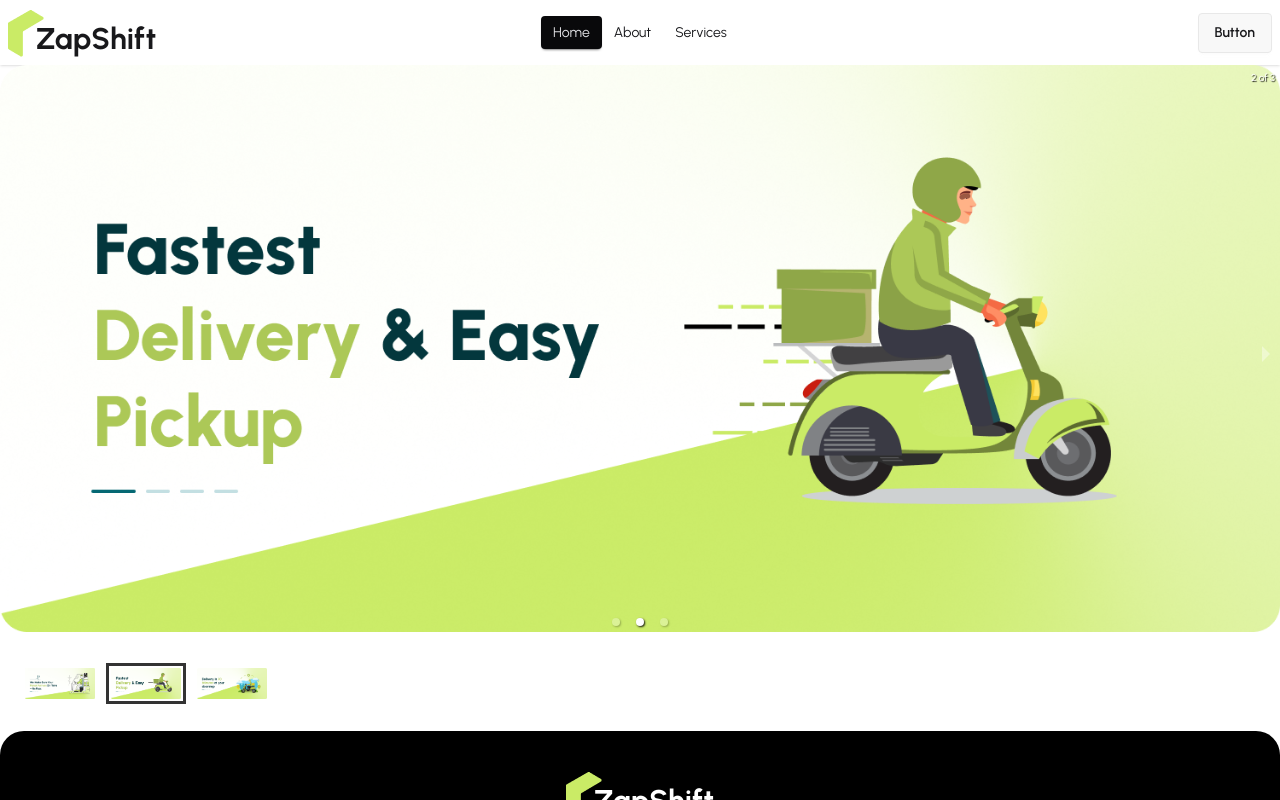
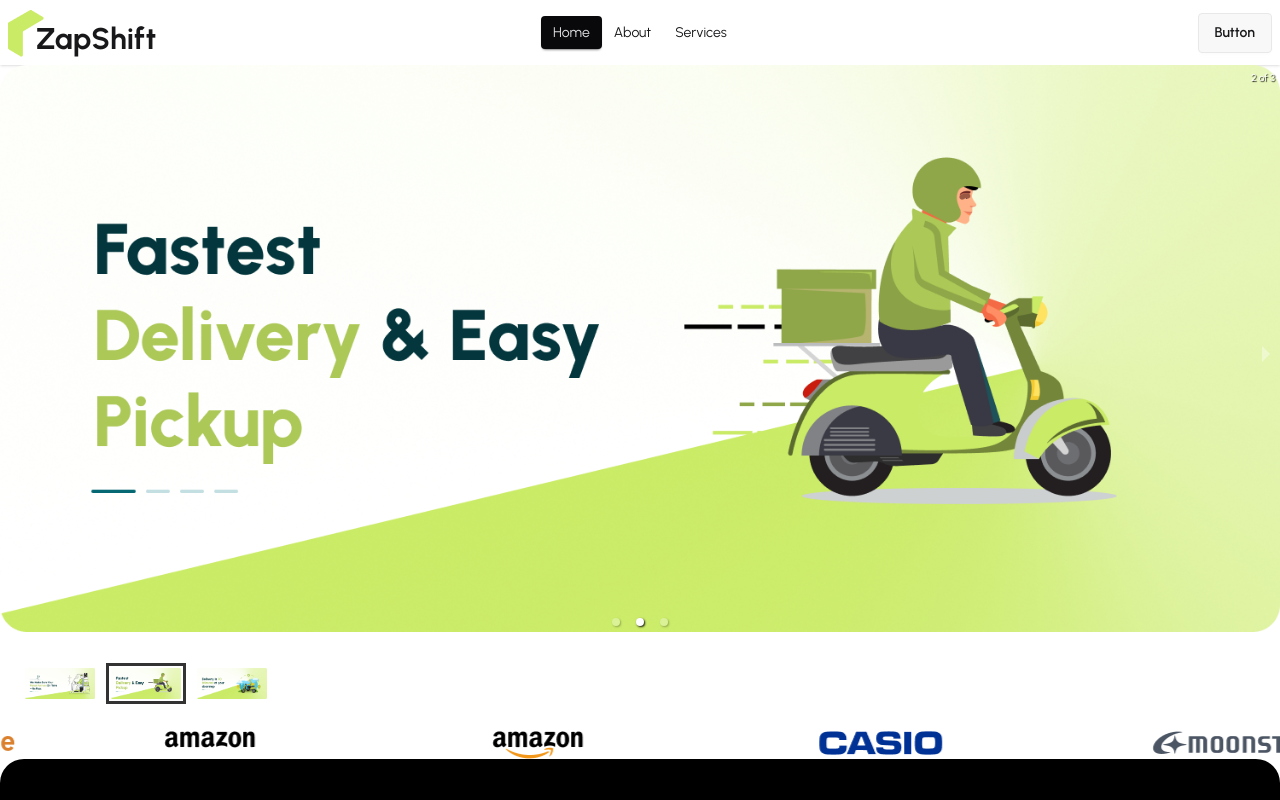
Before and after one commit to MizanurRahman-git/Zap_Shift_2, a React (Vite) app: page / in a window 1280 px wide. Shown: the top 800 px of the page. Built offline with nearby package versions, Linux system fonts and the light colour scheme.

Commit message:
added swiper

```diff
--- a/package.json
+++ b/package.json
@@ -16,6 +16,7 @@
     "react-icons": "^5.7.0",
     "react-responsive-carousel": "^3.2.23",
     "react-router": "^8.3.0",
+    "swiper": "^14.0.7",
     "tailwindcss": "^4.3.3"
   },
   "devDependencies": {
--- /dev/null
+++ b/src/pages/Home/Brands/Brands.jsx
@@ -0,0 +1,44 @@
+import "swiper/css";
+import { Swiper, SwiperSlide } from "swiper/react";
+import { Autoplay } from 'swiper/modules';
+import amazonVector from "../../../assets/brands/amazon_vector.png";
+import amazon from "../../../assets/brands/amazon.png";
+import casio from "../../../assets/brands/casio.png";
+import moonstar from "../../../assets/brands/moonstar.png";
+import randstad from "../../../assets/brands/randstad.png";
+import star from "../../../assets/brands/star.png";
+import starPeople from "../../../assets/brands/start_people.png";
+
+const Brands = () => {
+  const brandsLogos = [
+    amazonVector,
+    amazon,
+    casio,
+    moonstar,
+    randstad,
+    star,
+    starPeople,
+  ];
+  return (
+    <Swiper
+      slidesPerView={4}
+      loop={true}
+      autoplay={{
+          delay: 2500,
+          disableOnInteraction: false,
+        }}
+      centeredSlides={true}
+      spaceBetween={30}
+      modules={[Autoplay]}
+      grabCursor={true}
+    >
+      {brandsLogos.map((logo, index) => (
+        <SwiperSlide key={index}>
+          <img src={logo} alt="BrandsLogo" />
+        </SwiperSlide>
+      ))}
+    </Swiper>
+  );
+};
+
+export default Brands;
--- a/src/pages/Home/Home/Home.jsx
+++ b/src/pages/Home/Home/Home.jsx
@@ -1,9 +1,11 @@
 import Banner from "../Banner/Banner";
+import Brands from "../Brands/Brands";
 
 const Home = () => {
     return (
         <div>
             <Banner/>
+            <Brands/>
         </div>
     );
 };
```
Also changed, not shown: 1 other file (tests, documents, lock files or other folders).
